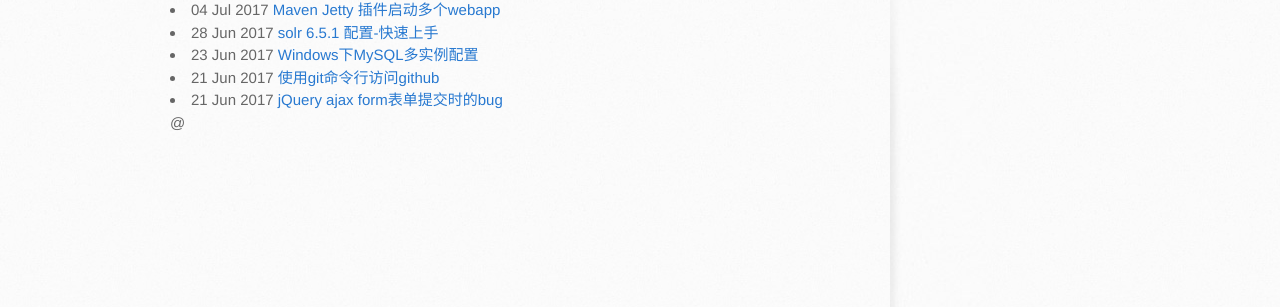
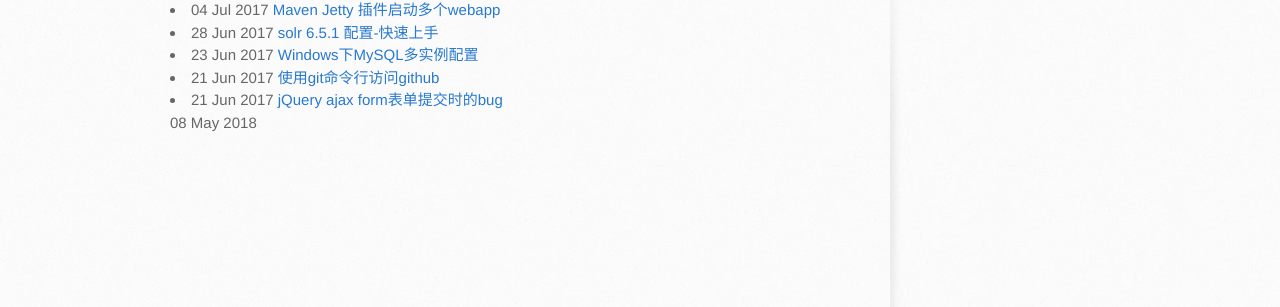
Before and after one commit to PureMug/puremug.github.io, a Jekyll site: the page built from index.md, in a window 1280 px wide. Shown: the part 292-599 px from the top of the page. Built offline with Jekyll 4.4.1, drawn with Linux system fonts in a browser that asks for light colours; our own code applies the rules of GitHub Pages for plain Markdown files.

Commit message:
update index

```diff
--- a/index.md
+++ b/index.md
@@ -1,5 +1,6 @@
 ---
 layout: default
+date: 2018-05-08
 ---
 
 ### 最新文章
@@ -8,4 +9,4 @@ layout: default
 <li>{{ post.date | date_to_string }} <a href="{{ site.baseurl }}{{ post.url }}">{{ post.title }}</a></li>
 {% endfor %}
 
-@{{ page.date | date_to_string }}
+{{ page.date | date_to_string }}
```
